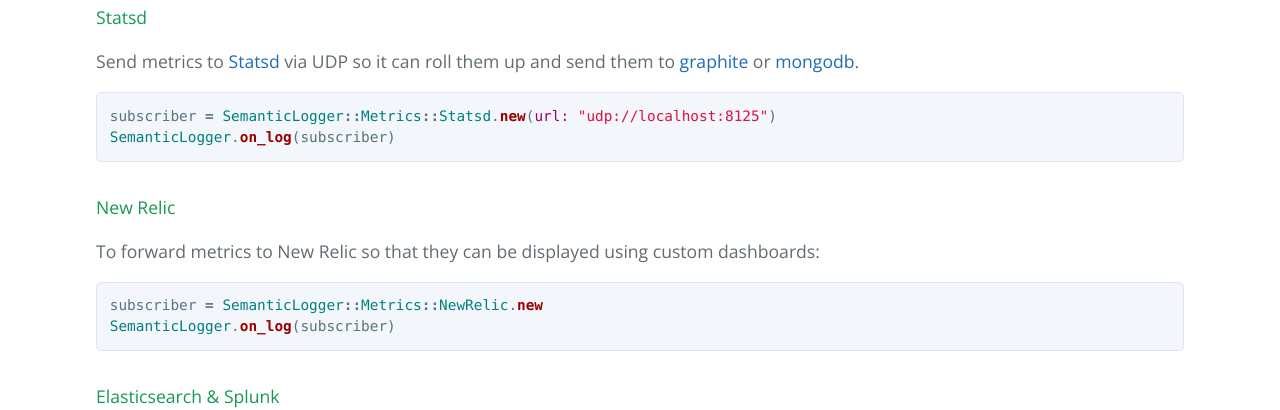
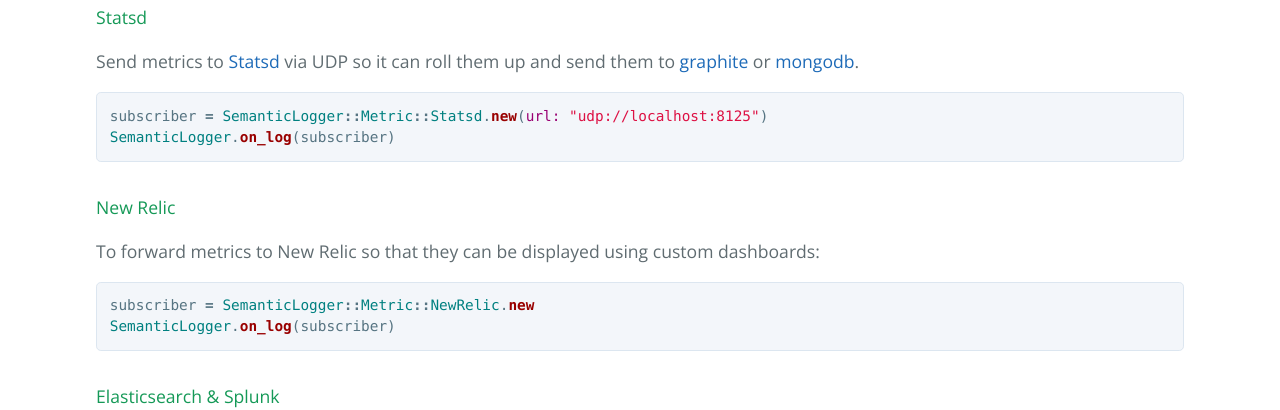
Before and after one commit to reidmorrison/semantic_logger, a Jekyll site: the page built from docs/metrics.md, in a window 1280 px wide and 900 px high, scrolled down 1318 px. Shown: the part 152-562 px from the top of the window. Built offline with Jekyll 4.4.1, drawn with Linux system fonts in a browser that asks for light colours; our own code applies the rules of GitHub Pages for plain Markdown files; part of the change alters nothing that is shown.

Commit message:
Fix incorrect metrics usage in documentation
Replace `SemanticLogger::Metrics` with `SemanticLogger::Metric`

Fixes issue #283

```diff
--- a/docs/metrics.md
+++ b/docs/metrics.md
@@ -69,7 +69,7 @@ Send metrics to [Statsd](https://github.com/quasor/statsd) via UDP so it can rol
 [graphite](http://graphite.wikidot.com/) or [mongodb](http://mongodb.org).
 
 ~~~ruby
-subscriber = SemanticLogger::Metrics::Statsd.new(url: "udp://localhost:8125")
+subscriber = SemanticLogger::Metric::Statsd.new(url: "udp://localhost:8125")
 SemanticLogger.on_log(subscriber)
 ~~~
 
@@ -78,7 +78,7 @@ SemanticLogger.on_log(subscriber)
 To forward metrics to New Relic so that they can be displayed using custom dashboards:
 
 ~~~ruby
-subscriber = SemanticLogger::Metrics::NewRelic.new
+subscriber = SemanticLogger::Metric::NewRelic.new
 SemanticLogger.on_log(subscriber)
 ~~~
 
```
Also changed, not shown: CHANGELOG.md.
